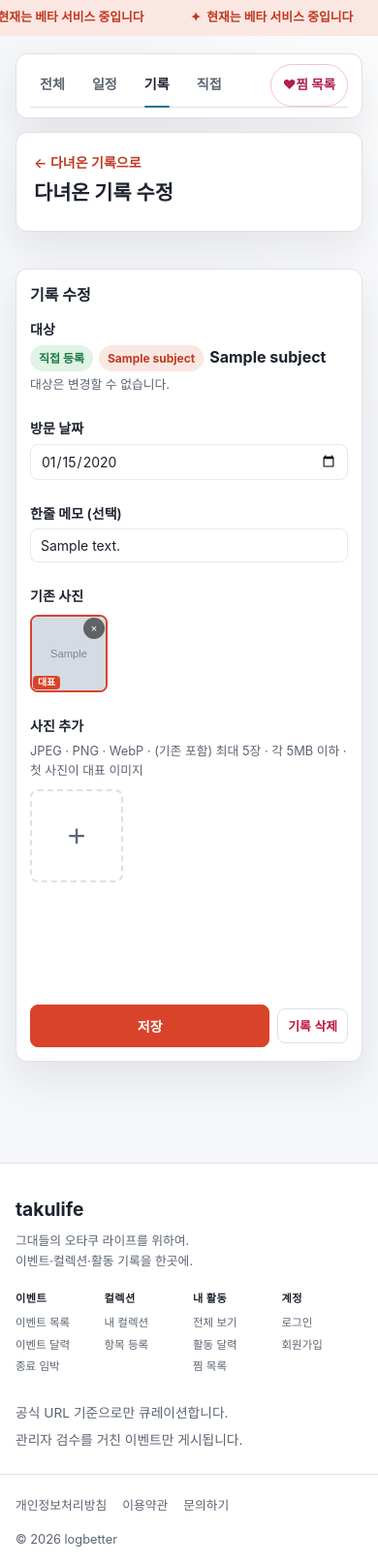
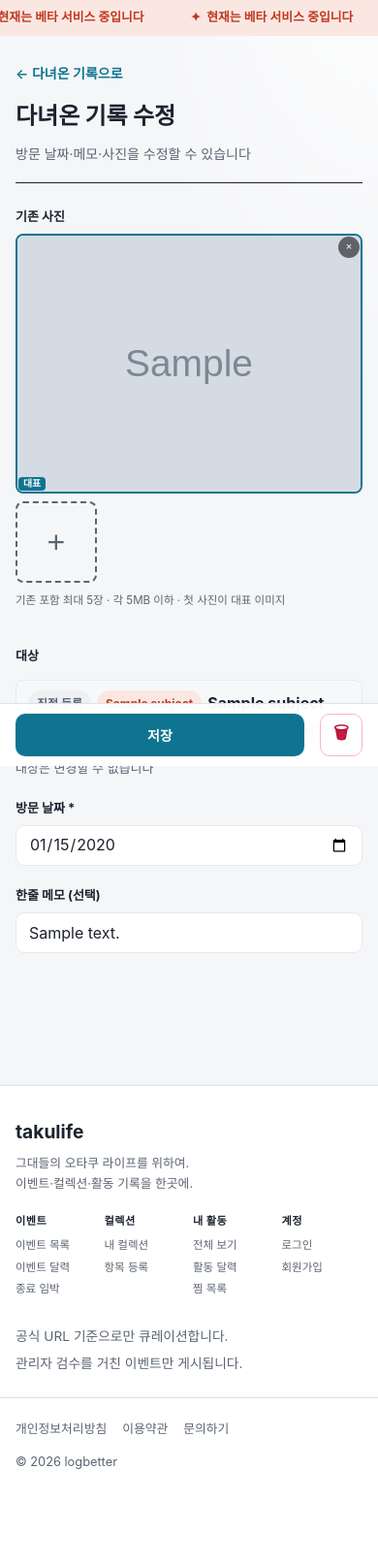
Before and after one commit to youngroknroll/takulife, a Django app: template templates/core/archive/visit_edit.html in a window 390 px wide. Shown: the part 54-1668 px from the top of the page at 97% size. After the commit the page ends 1569 px from the top, so only its background shows below. Run offline with Django 5.2, Linux system fonts and the light colour scheme; the template is opened without the code that fills it: most values are stand-ins (such as "Sample title", 1, 10 or a date in 2020); grey boxes marked "Sample" are stand-in pictures; some libraries are stand-ins or nearby versions; some web fonts are replaced.

Commit message:
design(archive): Restyle visit-edit page to editorial mock
Rework /archive/visits/<id>/edit/ (다녀온 기록 수정) into the 내 활동
editorial language, mirroring the merged create page: a two-column
layout with a unified existing+new photo mosaic (full-width 4/3 대표
cover above a tile row), teal accent, read-only 대상 box (🔒 변경
불가), pre-filled date/memo, a danger 기록 삭제 action, and a mobile
fixed action bar.

Backend and visit_edit.js are unchanged; all styling lives in a new
page-scoped archive_visit_edit.css (shared archive_visits.css and
photo-upload.css untouched).

Co-Authored-By: Claude Opus 4.8 (1M context) <noreply@anthropic.com>

```diff
--- /dev/null
+++ b/static/css/pages/archive_visit_edit.css
@@ -0,0 +1,478 @@
+/* archive_visit_edit.css — /archive/visits/<id>/edit/ 전용 수정 페이지.
+   Design source: dannyeoon-girok-editorial-track 후속, MERGED 형제 페이지
+   archive_visit_create.css를 그대로 미러링(구조/토큰/모바일 바).
+
+   Entirely scoped under `.visit-edit-page` (this page's `<main>` root
+   class). Does NOT edit archive_visits.css / photo-upload.css in place —
+   both are shared across other pages (visit list/detail/create, staff
+   poster upload). This file ports fresh, page-scoped, teal-themed copies
+   of the pieces it needs from archive_visits.css instead
+   (goods-create-editorial-track's "half-swap silently unstyles the form"
+   lesson).
+
+   TOKEN NOTE: `--border-strong` and `--danger-*`/`--accent*` do not exist
+   in tokens.css (verified by grep before writing this file). `--muted` is
+   used for the dashed dropzone/add-tile border; `--rose-*` for danger. */
+
+.visit-edit-page {
+  max-width: 51.25rem;
+  margin: 0 auto;
+}
+
+.visit-edit-page .visit-edit-back-link {
+  display: inline-block;
+  margin-bottom: 0.875rem;
+  font-size: var(--fs-md);
+  font-weight: 600;
+  color: var(--teal-ink);
+  text-decoration: none;
+}
+.visit-edit-page .visit-edit-back-link:hover {
+  text-decoration: underline;
+}
+
+/* ── header: title + subtitle, heavy hairline rule ───────────────────── */
+.visit-edit-page .visit-edit-head {
+  padding-bottom: 1.125rem;
+  margin-bottom: 1.5rem;
+  border-bottom: 1.5px solid var(--text);
+}
+.visit-edit-page .visit-edit-head h1 {
+  margin: 0;
+  font-size: 1.5rem;
+  font-weight: 800;
+  color: var(--text);
+}
+.visit-edit-page .visit-edit-subtitle {
+  margin: 0.5rem 0 0;
+  color: var(--muted);
+  font-size: 0.875rem;
+}
+
+/* ── global (top-of-page) error banner ───────────────────────────────── */
+.visit-edit-page .visit-edit-global-error {
+  margin: 0 0 1.25rem;
+  padding: 0.75rem 1rem;
+  border: 1px solid var(--rose-border);
+  border-radius: 0.5625rem;
+  background: var(--rose-soft);
+  color: var(--rose-ink);
+  font-size: 0.8125rem;
+  font-weight: 600;
+}
+.visit-edit-page .visit-edit-global-error:empty {
+  display: none;
+  margin: 0;
+  padding: 0;
+  border: 0;
+}
+
+/* ── two-column grid: 320px photo column, flexible fields column ────────── */
+.visit-edit-page .visit-edit-grid {
+  display: grid;
+  grid-template-columns: 20rem minmax(0, 1fr);
+  gap: 2.375rem;
+  align-items: start;
+}
+.visit-edit-page .visit-edit-photo-col {
+  grid-column: 1;
+  grid-row: 1;
+}
+.visit-edit-page .visit-edit-fields {
+  grid-column: 2;
+  grid-row: 1;
+  display: flex;
+  flex-direction: column;
+  gap: 1.25rem;
+}
+
+.visit-edit-page .visit-edit-field-label {
+  display: block;
+  margin: 0 0 0.4375rem;
+  font-size: 0.8125rem;
+  font-weight: 700;
+  color: var(--text);
+}
+
+/* ── photo mosaic: existing + new grids merged into one 4-col layout ───── */
+.visit-edit-page .visit-edit-photo-row {
+  display: grid;
+  grid-template-columns: repeat(4, 1fr);
+  gap: 0.5rem;
+}
+.visit-edit-page #existing-photo-grid,
+.visit-edit-page #photo-preview-grid {
+  display: contents;
+}
+.visit-edit-page .photo-add-tile {
+  border-color: var(--muted);
+}
+.visit-edit-page .photo-add-tile:hover {
+  border-color: var(--teal);
+  color: var(--teal-ink);
+  background: var(--teal-soft);
+}
+.visit-edit-page .photo-add-tile:focus-visible {
+  outline-color: var(--teal);
+}
+/* Empty state: no existing photos AND no new previews — big dashed
+   dropzone spanning the full row. */
+.visit-edit-page .visit-edit-photo-row:has(#existing-photo-grid[hidden]):has(#photo-preview-grid[hidden]) #visit-photos-trigger {
+  grid-column: 1 / -1;
+  width: auto;
+  height: auto;
+  aspect-ratio: 4 / 3;
+}
+/* Non-empty state: small square add-tile fills a single grid cell. */
+.visit-edit-page .visit-edit-photo-row:has(#existing-photo-grid:not([hidden])) #visit-photos-trigger,
+.visit-edit-page .visit-edit-photo-row:has(#photo-preview-grid:not([hidden])) #visit-photos-trigger {
+  width: auto;
+  height: auto;
+  aspect-ratio: 1;
+}
+
+/* Preview tiles ported + re-themed from archive_visits.css (page-scoped
+   copy, not an edit of the shared file). Sized to fill their grid cell
+   instead of the shared page's fixed 80px. Applies to both the existing
+   photo grid and the new-preview grid — a single shared cover rule marks
+   whichever tile JS designates as 대표 (refreshCover() in visit_edit.js). */
+.visit-edit-page .photo-preview-tile {
+  position: relative;
+  width: 100%;
+  height: 100%;
+  aspect-ratio: 1;
+}
+.visit-edit-page .photo-preview-tile.is-cover {
+  grid-column: 1 / -1;
+  grid-row: 1;
+  aspect-ratio: 4 / 3;
+}
+.visit-edit-page .photo-preview-tile img {
+  width: 100%;
+  height: 100%;
+  object-fit: cover;
+  border-radius: 8px;
+  border: 1px solid var(--line);
+  display: block;
+}
+.visit-edit-page .photo-preview-tile.is-cover img {
+  border-color: var(--teal);
+  border-width: 2px;
+}
+.visit-edit-page .photo-preview-cover-badge {
+  position: absolute;
+  bottom: 3px;
+  left: 3px;
+  background: var(--teal);
+  color: #fff;
+  font-size: 0.62rem;
+  font-weight: 700;
+  line-height: 1;
+  padding: 0.125rem 0.3125rem;
+  border-radius: 4px;
+}
+.visit-edit-page .photo-preview-remove {
+  position: absolute;
+  top: 3px;
+  right: 3px;
+  width: 22px;
+  height: 22px;
+  border-radius: 50%;
+  border: none;
+  background: rgba(0, 0, 0, 0.55);
+  color: #fff;
+  font-size: 0.7rem;
+  line-height: 1;
+  cursor: pointer;
+  display: flex;
+  align-items: center;
+  justify-content: center;
+  padding: 0;
+}
+.visit-edit-page .photo-preview-remove::after {
+  content: "";
+  position: absolute;
+  top: 50%;
+  left: 50%;
+  width: 44px;
+  height: 44px;
+  transform: translate(-50%, -50%);
+}
+.visit-edit-page .photo-preview-remove:hover {
+  background: rgba(180, 0, 0, 0.75);
+}
+/* The shared .is-loading spinner (objects/interaction.css) assumes a
+   button with visible text before it — margin-left spaces the spinner
+   away from that text. .photo-preview-remove is a 22px icon-only circle
+   (bare "×" text node, existing-photo delete calls TakuAPI.setLoading on
+   it), so glyph + spinner rendered side by side and spilled past the
+   circle. Hide the glyph and center the spinner instead — same fix shape
+   as cards.css's .poster-interest.is-loading precedent, adapted for a
+   bare text node (no wrapping glyph span to target). */
+.visit-edit-page .photo-preview-remove.is-loading {
+  color: transparent;
+}
+.visit-edit-page .photo-preview-remove.is-loading::after {
+  position: absolute;
+  top: 50%;
+  left: 50%;
+  margin-left: 0;
+  transform: translate(-50%, -50%);
+  color: #fff;
+}
+.visit-edit-page .visit-edit-photo-col .field-hint {
+  margin: 0.5625rem 0 0;
+  color: var(--muted);
+  font-size: 0.72rem;
+}
+
+/* ── field groups ─────────────────────────────────────────────────────── */
+.visit-edit-page .visit-edit-group {
+  display: flex;
+  flex-direction: column;
+  gap: 0.4375rem;
+}
+.visit-edit-page .visit-edit-group label {
+  font-size: 0.8125rem;
+  font-weight: 700;
+  color: var(--text);
+}
+.visit-edit-page .visit-edit-group .field-hint {
+  margin: 0;
+  color: var(--muted);
+  font-size: 0.8125rem;
+}
+
+/* Read-only subject box — the edit page cannot change what a record is
+   linked to. Ported + page-scoped from archive_visits.css's
+   .subject-readonly/.subject-title, teal-themed page but chip semantics
+   stay brand/muted (content categorisation, not the page accent). */
+.visit-edit-page .subject-readonly {
+  display: flex;
+  flex-wrap: wrap;
+  align-items: center;
+  gap: 0.375rem;
+  border: 1px solid var(--border-soft);
+  border-radius: 8px;
+  padding: 0.625rem 0.75rem;
+  background: var(--bg-soft);
+}
+.visit-edit-page .subject-title {
+  font-weight: 700;
+  color: var(--text);
+}
+.visit-edit-page .visit-chip {
+  border-radius: var(--radius-chip);
+  padding: 0.25rem 0.5625rem;
+  font-size: var(--fs-xs);
+  font-weight: 700;
+  white-space: nowrap;
+  background: var(--mint-soft);
+  color: var(--mint-ink);
+}
+.visit-edit-page .visit-chip.category {
+  background: var(--brand-soft);
+  color: var(--brand-ink);
+  white-space: normal;
+  overflow-wrap: anywhere;
+}
+.visit-edit-page .visit-chip.unofficial {
+  background: var(--muted-soft);
+  color: var(--muted);
+}
+.visit-edit-page .subject-lock {
+  margin-left: auto;
+  color: var(--muted);
+  font-size: 0.75rem;
+}
+
+/* ── shared input skin ────────────────────────────────────────────────── */
+.visit-edit-page .visit-edit-fields input[type="text"],
+.visit-edit-page .visit-edit-fields input[type="date"] {
+  height: 2.625rem;
+  padding: 0 0.8125rem;
+  border: 1px solid var(--border-soft);
+  border-radius: 0.5625rem;
+  background: var(--surface);
+  color: var(--text);
+  font: inherit;
+  width: 100%;
+}
+.visit-edit-page .visit-edit-fields input[type="text"]:focus-visible,
+.visit-edit-page .visit-edit-fields input[type="date"]:focus-visible {
+  outline: none;
+  border-color: var(--teal);
+  box-shadow: 0 0 0 3px var(--teal-soft);
+}
+
+/* ── error/status boxes — hidden entirely while empty ────────────────── */
+.visit-edit-page .visit-edit-error {
+  margin: 0;
+  font-size: 0.8125rem;
+  font-weight: 600;
+  color: var(--rose-ink);
+}
+.visit-edit-page .visit-edit-error:empty {
+  display: none;
+  margin: 0;
+}
+.visit-edit-page .visit-edit-status {
+  margin: 0;
+  font-size: 0.8125rem;
+  font-weight: 600;
+  color: var(--teal-ink);
+}
+.visit-edit-page .visit-edit-status:empty {
+  display: none;
+  margin: 0;
+}
+
+/* ── actions row ──────────────────────────────────────────────────────── */
+.visit-edit-page .visit-edit-actions {
+  display: flex;
+  align-items: center;
+  gap: 1rem;
+  margin-top: 0.5rem;
+  padding-top: 1.25rem;
+  border-top: 1px solid var(--line);
+}
+.visit-edit-page .visit-edit-submit {
+  display: inline-flex;
+  align-items: center;
+  justify-content: center;
+  min-height: 44px;
+  padding: 0 1.5rem;
+  border: 0;
+  border-radius: 10px;
+  background: var(--teal);
+  color: #fff;
+  font-weight: 700;
+  font-size: 0.875rem;
+  cursor: pointer;
+}
+.visit-edit-page .visit-edit-submit:hover {
+  background: var(--teal-ink);
+}
+.visit-edit-page .visit-edit-cancel {
+  display: inline-flex;
+  align-items: center;
+  min-height: 44px;
+  padding: 0 0.375rem;
+  border: 0;
+  color: var(--muted);
+  font-size: 0.875rem;
+  font-weight: 600;
+  text-decoration: none;
+}
+.visit-edit-page .visit-edit-cancel:hover {
+  text-decoration: underline;
+  text-underline-offset: 0.2em;
+}
+
+/* Danger delete — sits at the far end of the actions row. */
+.visit-edit-page .visit-edit-delete-btn {
+  display: inline-flex;
+  align-items: center;
+  justify-content: center;
+  gap: 0.375rem;
+  margin-left: auto;
+  min-height: 44px;
+  padding: 0 1rem;
+  border: 1px solid var(--rose-border);
+  border-radius: 10px;
+  background: var(--surface);
+  color: var(--rose-ink);
+  font-size: 0.8125rem;
+  font-weight: 700;
+  cursor: pointer;
+}
+.visit-edit-page .visit-edit-delete-btn:hover {
+  background: var(--rose-soft);
+  border-color: var(--rose-border);
+}
+.visit-edit-page .visit-edit-delete-icon {
+  display: none;
+}
+
+/* Screen-reader-only helper text (this page's own scoped copy — no shared
+   `.sr-only` utility exists repo-wide; clip technique matches the
+   create-page sibling's equivalent). */
+.visit-edit-page .sr-only {
+  position: absolute;
+  width: 1px;
+  height: 1px;
+  padding: 0;
+  margin: -1px;
+  overflow: hidden;
+  clip: rect(0, 0, 0, 0);
+  white-space: nowrap;
+  border: 0;
+}
+
+/* ── narrow (≤45rem): single column, fixed bottom action bar ────────────── */
+@media (max-width: 45rem) {
+  .visit-edit-page {
+    padding-bottom: 6rem;
+  }
+  .visit-edit-page .visit-edit-grid {
+    grid-template-columns: minmax(0, 1fr);
+  }
+  .visit-edit-page .visit-edit-photo-col {
+    grid-column: 1;
+    grid-row: 1;
+  }
+  .visit-edit-page .visit-edit-fields {
+    grid-column: 1;
+    grid-row: 2;
+  }
+  .visit-edit-page .visit-edit-actions {
+    position: fixed;
+    left: 0;
+    right: 0;
+    bottom: 0;
+    z-index: 20;
+    margin-top: 0;
+    padding: 0.625rem var(--page-pad-x) calc(0.625rem + env(safe-area-inset-bottom));
+    border-top: 1px solid var(--line);
+    background: var(--chrome-glass-cta);
+  }
+  .visit-edit-page .visit-edit-cancel {
+    display: none;
+  }
+  .visit-edit-page .visit-edit-submit {
+    flex: 1;
+    justify-content: center;
+  }
+  .visit-edit-page .visit-edit-delete-btn {
+    flex: none;
+    min-height: 44px;
+    min-width: 44px;
+    padding: 0;
+  }
+  .visit-edit-page .visit-edit-delete-text {
+    display: none;
+  }
+  .visit-edit-page .visit-edit-delete-icon {
+    display: inline;
+    font-size: 1.1rem;
+  }
+  /* Mobile-only: .visit-edit-delete-btn is icon-only here (🗑, text hidden
+     above), so the shared .is-loading::after spinner (interaction.css,
+     margin-left assumes trailing text) rendered next to the glyph instead
+     of replacing it — same case as .photo-preview-remove.is-loading above,
+     same fix: hide the glyph (color:transparent) and give the ::after
+     spinner its own explicit visible colour + centered position. Desktop
+     is untouched — there the "기록 삭제" text stays visible with a
+     trailing spinner, which is fine. */
+  .visit-edit-page .visit-edit-delete-btn.is-loading {
+    color: transparent;
+  }
+  .visit-edit-page .visit-edit-delete-btn.is-loading::after {
+    position: absolute;
+    top: 50%;
+    left: 50%;
+    margin-left: 0;
+    transform: translate(-50%, -50%);
+    color: var(--rose-ink);
+  }
+}
--- a/templates/core/archive/visit_edit.html
+++ b/templates/core/archive/visit_edit.html
@@ -4,92 +4,73 @@
 
 {% block extra_css %}
 <link rel="stylesheet" href="{% static 'css/components/photo-upload.css' %}">
-<link rel="stylesheet" href="{% static 'css/pages/archive_visits.css' %}">
+<link rel="stylesheet" href="{% static 'css/pages/archive_visit_edit.css' %}">
 {% endblock %}
 
 {% block content %}
-  <main class="page" id="content">
-    {% include "core/partials/_archive_nav.html" with active="visits" active_label="다녀온 기록" %}
-
-    <section class="hero">
-      <a class="back-link" href="/archive/visits/">← 다녀온 기록으로</a>
+  <main class="page visit-edit-page" id="content">
+    <a class="visit-edit-back-link" href="/archive/visits/">← 다녀온 기록으로</a>
+    <section class="visit-edit-head">
       <h1>다녀온 기록 수정</h1>
+      <p class="visit-edit-subtitle">방문 날짜·메모·사진을 수정할 수 있습니다</p>
     </section>
 
-    <div id="visit-global-error" class="form-error" style="margin-bottom:8px;"></div>
+    <div id="visit-global-error" class="visit-edit-global-error" aria-live="polite"></div>
 
-    <section class="layout layout--single">
-      <article class="panel">
-        <h2>기록 수정</h2>
+    <form id="visit-edit-form" class="visit-edit-grid" data-record-id="{{ record_id }}" novalidate>
+      <div class="visit-edit-photo-col">
+        <p class="visit-edit-field-label">기존 사진</p>
+        <div class="visit-edit-photo-row">
+          <div class="photo-preview-grid" id="existing-photo-grid"{% if not photos %} hidden{% endif %}>
+            {% for photo in photos %}
+              <div class="photo-preview-tile" data-existing-tile>
+                <img src="{{ photo.image.url }}" alt="사진 {{ forloop.counter }}">
+                <button type="button" class="photo-preview-remove" data-existing-photo-id="{{ photo.id }}">×</button>
+              </div>
+            {% endfor %}
+          </div>
+          <div class="photo-preview-grid" id="photo-preview-grid" hidden></div>
+          <button type="button" id="visit-photos-trigger" class="photo-add-tile"><span>+</span></button>
+        </div>
+        <p class="field-hint" id="visit-photos-hint">기존 포함 최대 5장 · 각 5MB 이하 · 첫 사진이 대표 이미지</p>
+        <input id="visit-photos" class="photo-multi-input photo-upload-native-input" type="file" name="photos" accept="image/jpeg,image/png,image/webp" multiple tabindex="-1">
+      </div>
 
-        <form id="visit-edit-form" class="create-form" data-record-id="{{ record_id }}" novalidate>
-          <div class="form-group">
-            <p class="form-static-label">대상</p>
+      <div class="visit-edit-fields">
+        <div class="visit-edit-group">
+          <p class="visit-edit-field-label">대상</p>
           <div class="subject-readonly">
-              {% if not subject.is_official %}<span class="visit-chip">직접 등록</span>{% endif %}
+            {% if not subject.is_official %}<span class="visit-chip unofficial">직접 등록</span>{% endif %}
             {% if subject.category_label %}<span class="visit-chip category">{{ subject.category_label }}</span>{% endif %}
             <span class="subject-title">{{ subject.title }}</span>
+            <span class="subject-lock" aria-hidden="true">🔒 변경 불가</span>
           </div>
-            <p class="field-hint">대상은 변경할 수 없습니다.</p>
+          <p class="field-hint">대상은 변경할 수 없습니다</p>
         </div>
 
-          <div class="form-group">
-            <label for="visit-date">방문 날짜</label>
+        <div class="visit-edit-group">
+          <label for="visit-date">방문 날짜 <span aria-hidden="true">*</span><span class="sr-only">(필수)</span></label>
           <input id="visit-date" type="date" name="visited_on" value="{{ visited_on|date:'Y-m-d' }}" required>
         </div>
 
-          <div class="form-group">
+        <div class="visit-edit-group">
           <label for="visit-review">한줄 메모 (선택)</label>
           <input id="visit-review" type="text" name="short_review" maxlength="255" value="{{ short_review }}" placeholder="짧은 메모를 남겨보세요">
         </div>
 
-          <div class="form-group">
-            <p class="form-static-label">기존 사진</p>
-            <div class="photo-preview-grid" id="existing-photo-grid"{% if not photos %} hidden{% endif %}>
-              {% for photo in photos %}
-                <div class="photo-preview-tile" data-existing-tile>
-                  <img src="{{ photo.image.url }}" alt="사진 {{ forloop.counter }}">
-                  <button
-                    type="button"
-                    class="photo-preview-remove"
-                    data-existing-photo-id="{{ photo.id }}"
-                  >×</button>
-                </div>
-              {% endfor %}
-            </div>
-            <p class="field-hint" id="existing-empty-hint"{% if photos %} hidden{% endif %}>등록된 사진이 없습니다.</p>
-          </div>
+        <p class="visit-edit-error" id="visit-edit-error" aria-live="polite"></p>
+        <p class="visit-edit-status" id="visit-edit-status" role="status"></p>
 
-          <div class="form-group">
-            <label for="visit-photos">사진 추가</label>
-            <p class="field-hint" id="visit-photos-hint">JPEG · PNG · WebP · (기존 포함) 최대 5장 · 각 5MB 이하 · 첫 사진이 대표 이미지</p>
-            <input
-              id="visit-photos"
-              class="photo-multi-input photo-upload-native-input"
-              type="file"
-              name="photos"
-              accept="image/jpeg,image/png,image/webp"
-              multiple
-              tabindex="-1"
-            >
-            <div class="photo-upload-row">
-              <button type="button" id="visit-photos-trigger" class="photo-add-tile">
-                <span>+</span>
+        <div class="visit-edit-actions">
+          <button class="visit-edit-submit" type="submit">저장</button>
+          <a class="visit-edit-cancel" href="/archive/visits/">취소</a>
+          <button class="visit-edit-delete-btn" type="button" data-delete-record-id="{{ record_id }}" aria-label="기록 삭제">
+            <span class="visit-edit-delete-text" aria-hidden="true">기록 삭제</span>
+            <span class="visit-edit-delete-icon" aria-hidden="true">🗑</span>
           </button>
-              <div class="photo-preview-grid" id="photo-preview-grid" hidden></div>
         </div>
       </div>
-
-          <p class="form-error" id="visit-edit-error"></p>
-          <p class="form-status" id="visit-edit-status"></p>
-
-          <div class="edit-actions">
-            <button class="form-submit-btn" type="submit">저장</button>
-            <button class="record-delete-btn" type="button" data-delete-record-id="{{ record_id }}">기록 삭제</button>
-          </div>
     </form>
-      </article>
-    </section>
   </main>
 {% endblock %}
 
```
Lines whose indentation alone changed are shown as unchanged.
